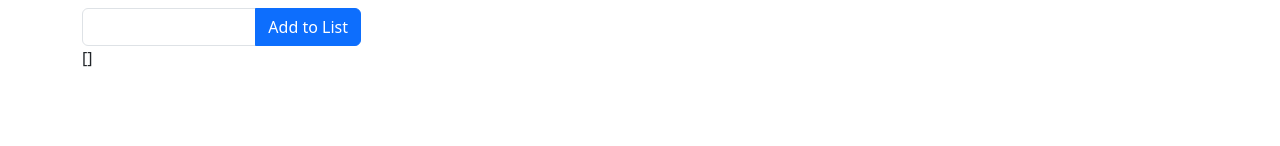
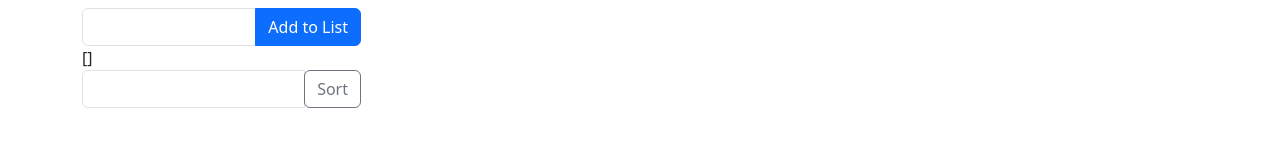
Before and after one commit to thechrislundy/gradys-vue-project, a Vue app: page / in a window 1280 px wide. Shown: the part 448-594 px from the top of the page. Built offline with nearby package versions, Linux system fonts and the light colour scheme.

Commit message:
Sort the list

```diff
--- a/src/components/Counter.vue
+++ b/src/components/Counter.vue
@@ -47,6 +47,22 @@
         </li>
       </template>
     </draggable>
+    <div class="input-group mb-3">
+      <select v-model="sortMode" class="form-control" id="exampleFormControlSelect1">
+        <option value="-1">A-Z</option>
+        <option value="1">Z-A</option>
+      </select>
+      <div class="input-group-append">
+        <button
+          @click="sortList(sortMode)"
+          class="btn btn-outline-secondary"
+          type="button"
+          id="button-addon2"
+        >
+          Sort
+        </button>
+      </div>
+    </div>
   </div>
 </template>
 
@@ -59,7 +75,8 @@ export default {
       count: 0,
       amount: 0,
       list: [],
-      item: ''
+      item: '',
+      sortMode: null
     }
   },
   components: {
@@ -85,6 +102,21 @@ export default {
     },
     removeFromList(x) {
       this.list = this.list.filter((item) => item.id != x)
+    },
+    sortList(x = 1) {
+      this.list.sort((a, b) => {
+        const nameA = a.string.toUpperCase() // ignore upper and lowercase
+        const nameB = b.string.toUpperCase() // ignore upper and lowercase
+        if (nameA > nameB) {
+          return -x
+        }
+        if (nameA < nameB) {
+          return x
+        }
+
+        // names must be equal
+        return 0
+      })
     }
   }
 }
```
